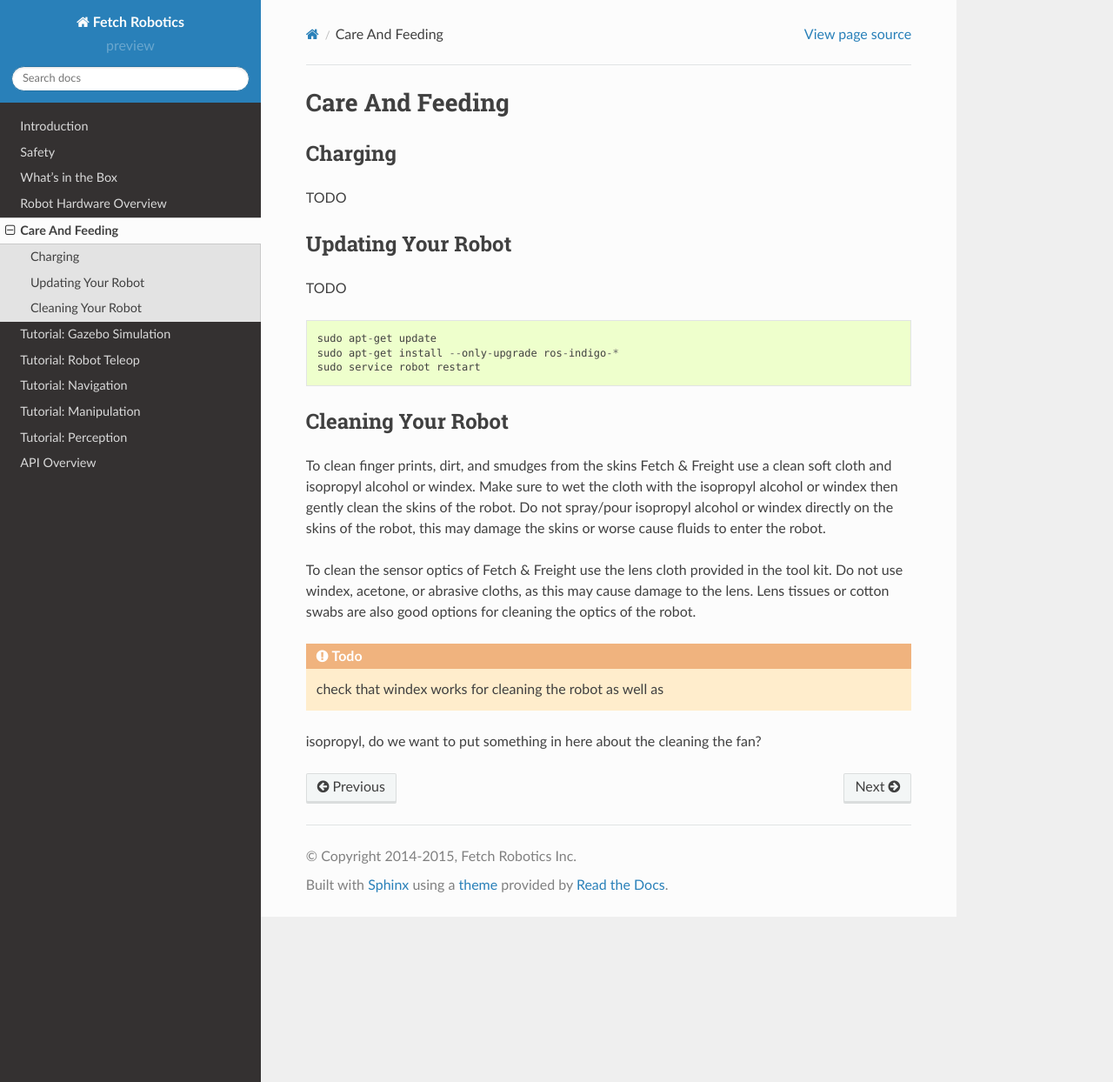
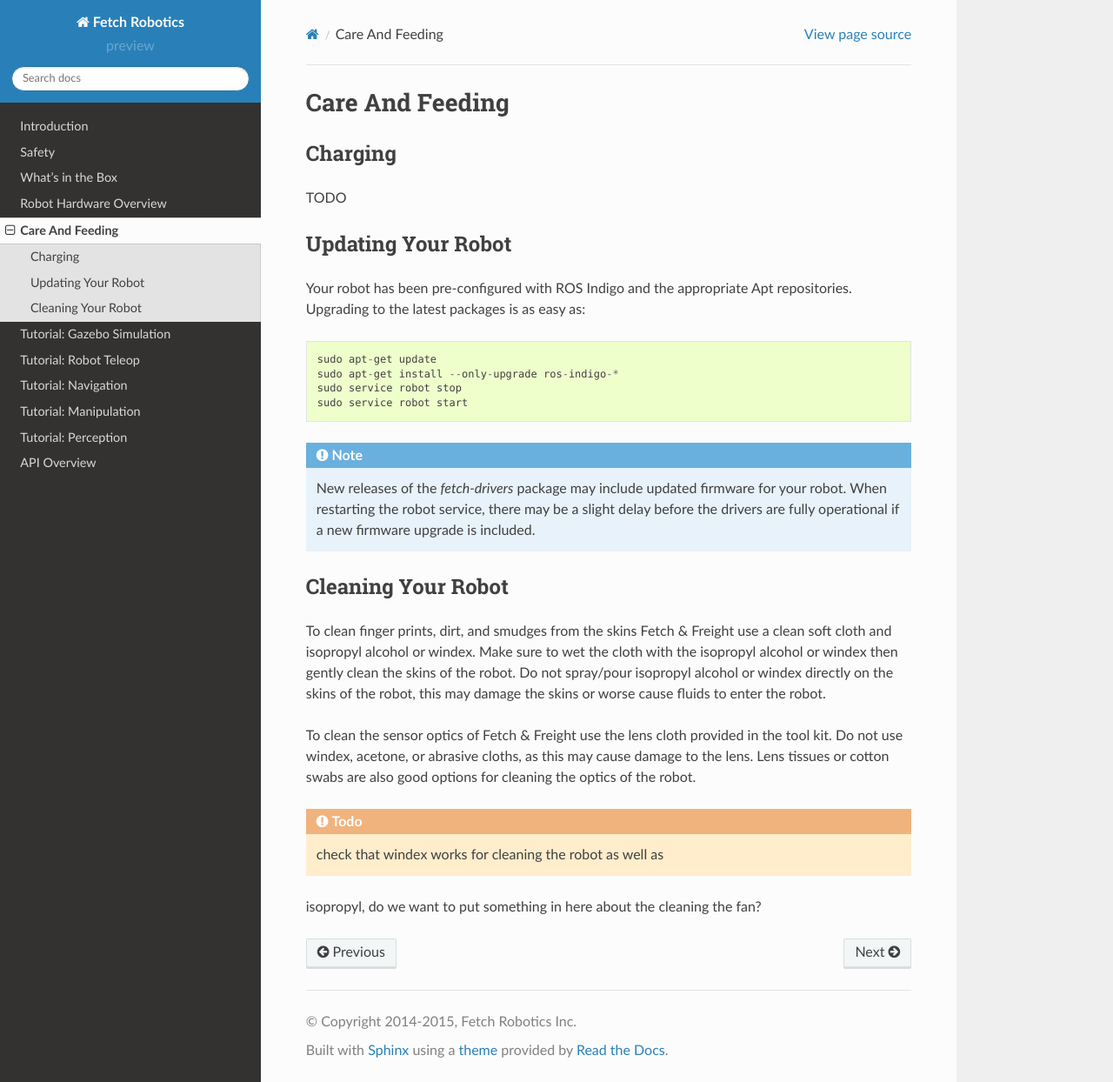
Before and after one commit to fetchrobotics/docs, a Sphinx documentation site: the page built from source/care_and_feeding.rst, in a window 1280 px wide and 1244 px high. Shown: the whole window at 87% size. Built offline with Sphinx 7.4.7 and the Read the Docs theme 2.0.0, drawn with Linux system fonts in a browser that asks for light colours.

Commit message:
add note about firmware update

```diff
--- a/source/care_and_feeding.rst
+++ b/source/care_and_feeding.rst
@@ -9,14 +9,22 @@
 Updating Your Robot
 -------------------
 
-TODO
+Your robot has been pre-configured with ROS Indigo and the appropriate
+Apt repositories. Upgrading to the latest packages is as easy as:
 
 ::
 
    sudo apt-get update
    sudo apt-get install --only-upgrade ros-indigo-*
-   sudo service robot restart
+   sudo service robot stop
+   sudo service robot start
 
+.. note::
+
+    New releases of the `fetch-drivers` package may include updated firmware
+    for your robot. When restarting the robot service, there may be a slight
+    delay before the drivers are fully operational if a new firmware upgrade
+    is included.
 
 Cleaning Your Robot
 -------------------
@@ -33,8 +41,6 @@
 cloths, as this may cause damage to the lens. Lens tissues or cotton
 swabs are also good options for cleaning the optics of the robot.
 
-
-
 .. TODO:: check that windex works for cleaning the robot as well as
 isopropyl, do we want to put something in here about the cleaning the
 fan?
```
